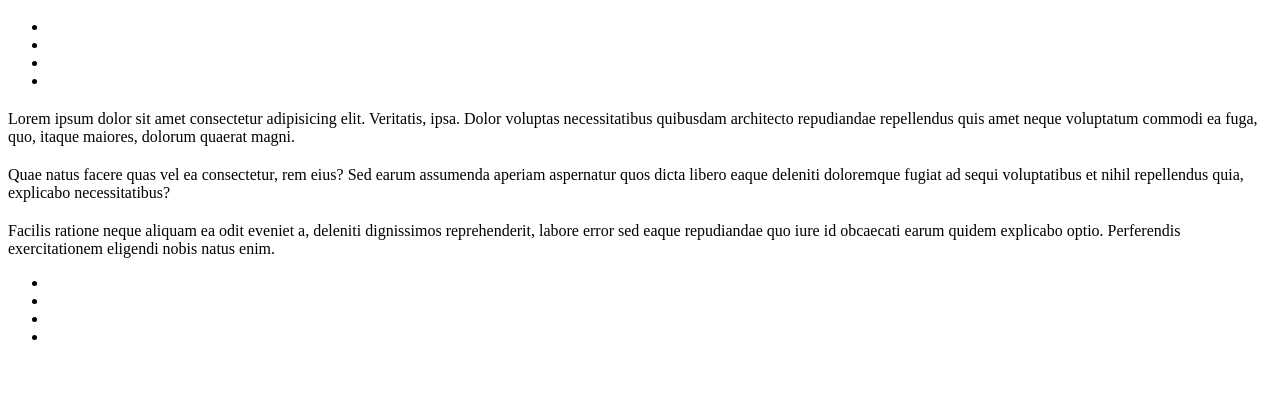
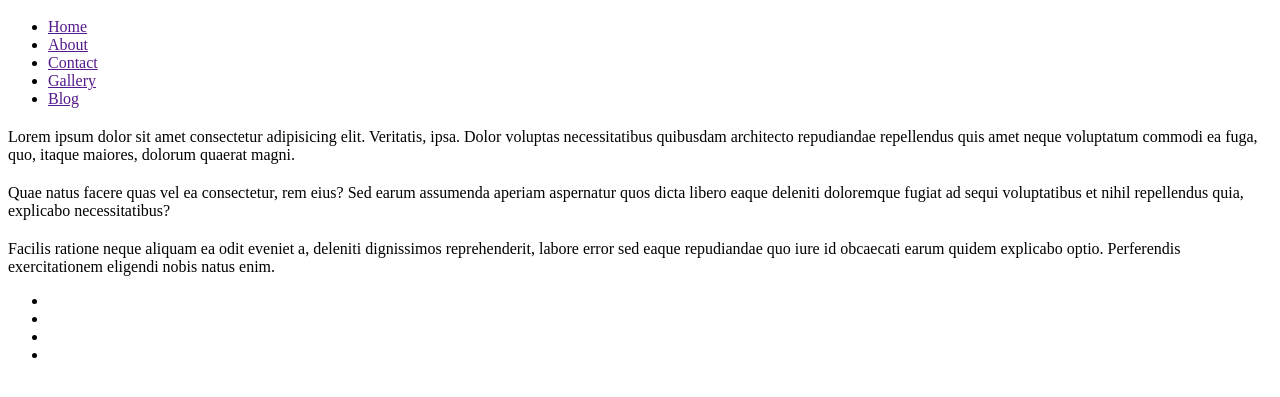
Before and after one commit to piupi/vanessa-kratohvil-project, a website: page index.html in a window 1280 px wide. Shown: the part 241-638 px from the top of the page. Drawn offline with Linux system fonts and the light colour scheme.

Commit message:
Add navigation links

```diff
--- a/index.html
+++ b/index.html
@@ -27,10 +27,11 @@
     </header>
     <nav>
       <ul>
-        <li><a href=""></a></li>
-        <li><a href=""></a></li>
-        <li><a href=""></a></li>
-        <li><a href=""></a></li>
+        <li><a href="">Home</a></li>
+        <li><a href="">About</a></li>
+        <li><a href="">Contact</a></li>
+        <li><a href="">Gallery</a></li>
+        <li><a href="">Blog</a></li>
       </ul>
     </nav>
     <main>
```
